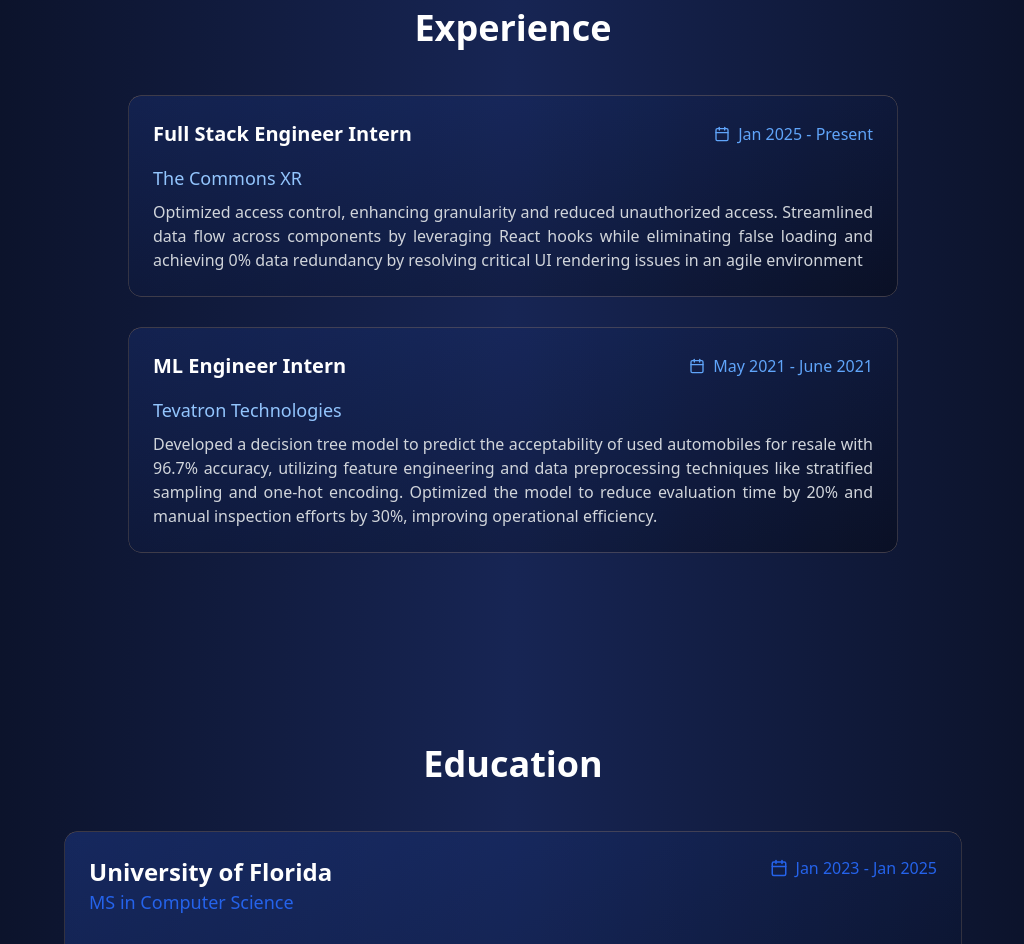
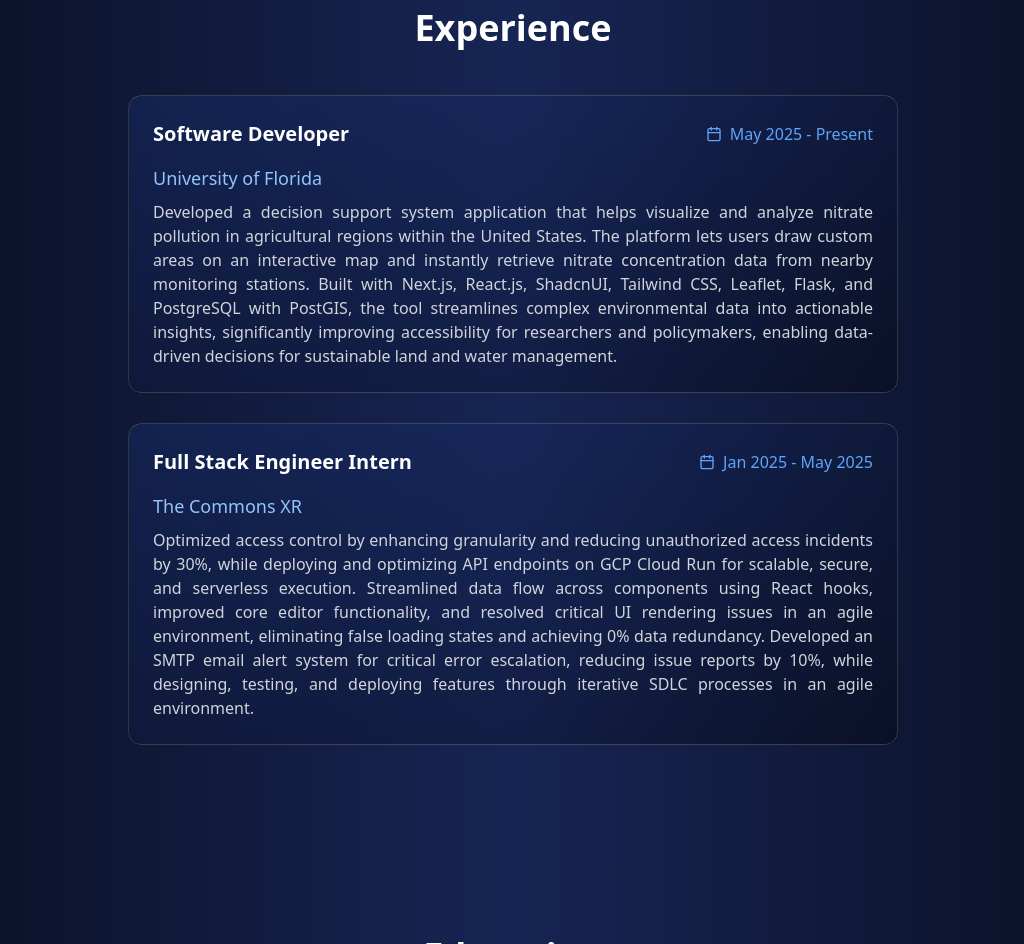
Before and after one commit to akhilreddy6g/Personal-Portfolio, a React (Vite) app: page / in a window 1280 px wide. Shown: the part 3960-4904 px from the top of the page, without its empty margins (127-1151 px from the left). Built offline with nearby package versions, Linux system fonts and the light colour scheme; no server answers.

Commit message:
Update Experience

```diff
--- a/src/components/Experience.tsx
+++ b/src/components/Experience.tsx
@@ -3,19 +3,26 @@
 const Experience = () => {
   const experiences = [
     {
+      role: 'Software Developer',
+      company: 'University of Florida',
+      website: 'https://rcrec-ona.ifas.ufl.edu/',
+      period: 'May 2025 - Present',
+      description: 'Developed a decision support system application that helps visualize and analyze nitrate pollution in agricultural regions within the United States. The platform lets users draw custom areas on an interactive map and instantly retrieve nitrate concentration data from nearby monitoring stations. Built with Next.js, React.js, ShadcnUI, Tailwind CSS, Leaflet, Flask, and PostgreSQL with PostGIS, the tool streamlines complex environmental data into actionable insights, significantly improving accessibility for researchers and policymakers, enabling data-driven decisions for sustainable land and water management.',
+    },
+    {
       role: 'Full Stack Engineer Intern',
       company: 'The Commons XR',
       website: 'https://thecommonsxr.com/',
-      period: 'Jan 2025 - Present',
-      description: 'Optimized access control, enhancing granularity and reduced unauthorized access. Streamlined data flow across components by leveraging React hooks while eliminating false loading and achieving 0% data redundancy by resolving critical UI rendering issues in an agile environment',
+      period: 'Jan 2025 - May 2025',
+      description: 'Optimized access control by enhancing granularity and reducing unauthorized access incidents by 30%, while deploying and optimizing API endpoints on GCP Cloud Run for scalable, secure, and serverless execution. Streamlined data flow across components using React hooks, improved core editor functionality, and resolved critical UI rendering issues in an agile environment, eliminating false loading states and achieving 0% data redundancy. Developed an SMTP email alert system for critical error escalation, reducing issue reports by 10%, while designing, testing, and deploying features through iterative SDLC processes in an agile environment.',
     },
-    {
-      role: 'ML Engineer Intern',
-      company: 'Tevatron Technologies',
-      website: 'https://www.tevatrontech.com/',
-      period: 'May 2021 - June 2021',
-      description: 'Developed a decision tree model to predict the acceptability of used automobiles for resale with 96.7% accuracy, utilizing feature engineering and data preprocessing techniques like stratified sampling and one-hot encoding. Optimized the model to reduce evaluation time by 20% and manual inspection efforts by 30%, improving operational efficiency.',
-    },
+    // {
+    //   role: 'ML Engineer Intern',
+    //   company: 'Tevatron Technologies',
+    //   website: 'https://www.tevatrontech.com/',
+    //   period: 'May 2021 - June 2021',
+    //   description: 'Developed a decision tree model to predict the acceptability of used automobiles for resale with 96.7% accuracy, utilizing feature engineering and data preprocessing techniques like stratified sampling and one-hot encoding. Optimized the model to reduce evaluation time by 20% and manual inspection efforts by 30%, improving operational efficiency.',
+    // },
   ];
 
   return (
```
